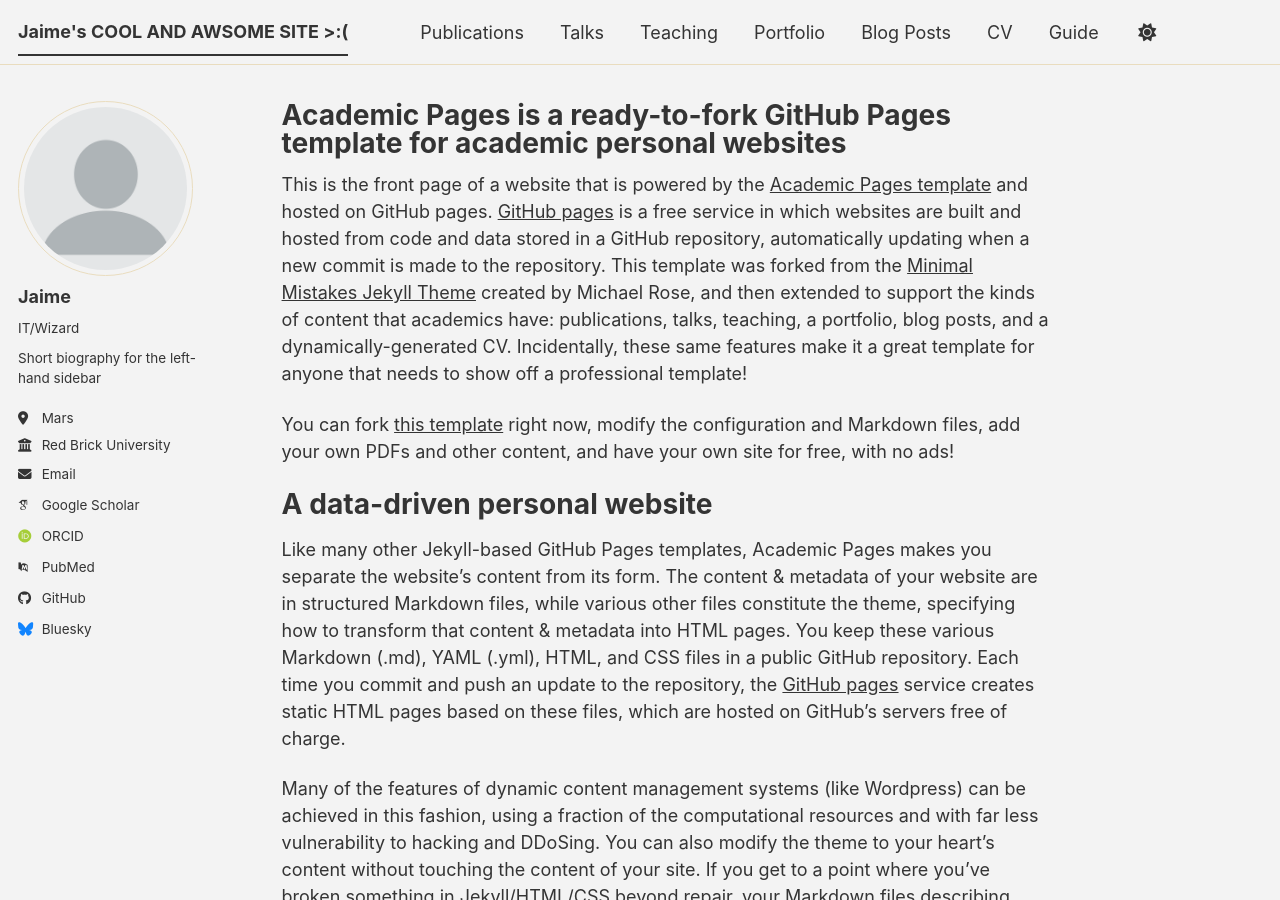
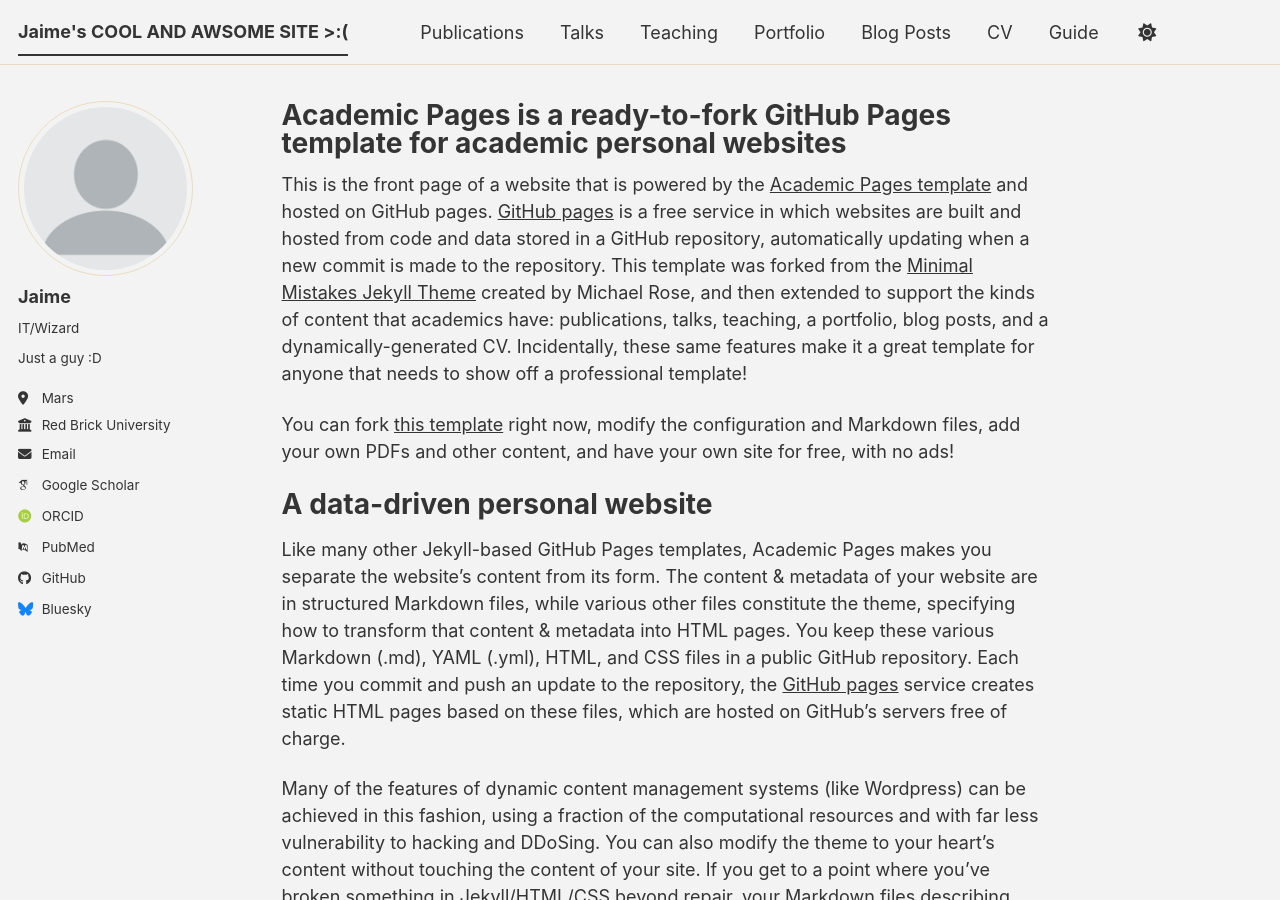
Before and after one commit to Slenderman239/Slenderman239.github.io, a Jekyll site: the page built from _pages/about.md, in a window 1280 px wide and 900 px high. Built offline with Jekyll 4.4.1, drawn with Linux system fonts in a browser that asks for light colours; some web fonts are replaced; a script bundle is joined from its source files by our own code; library files that are not in the unit come from our copies.

Commit message:
Update _config.yml

```diff
--- a/_config.yml
+++ b/_config.yml
@@ -26,7 +26,7 @@
   avatar           : "profile.png"
   name             : "Jaime"
   pronouns         : "IT/Wizard"
-  bio              : "Short biography for the left-hand sidebar"
+  bio              : "Just a guy :D"
   location         : "Mars"
   employer         : "Red Brick University"
   uri              : # URL
```
